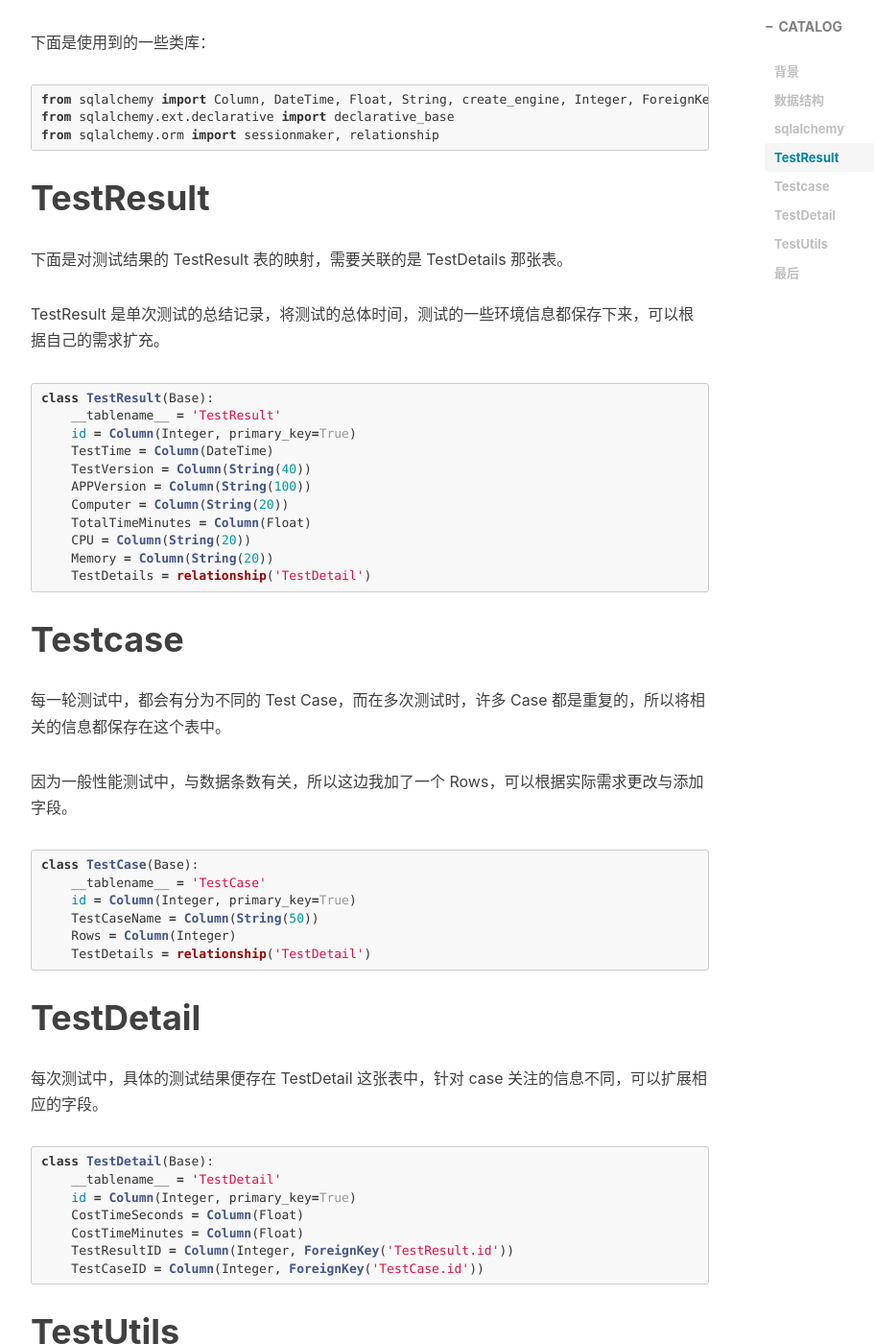
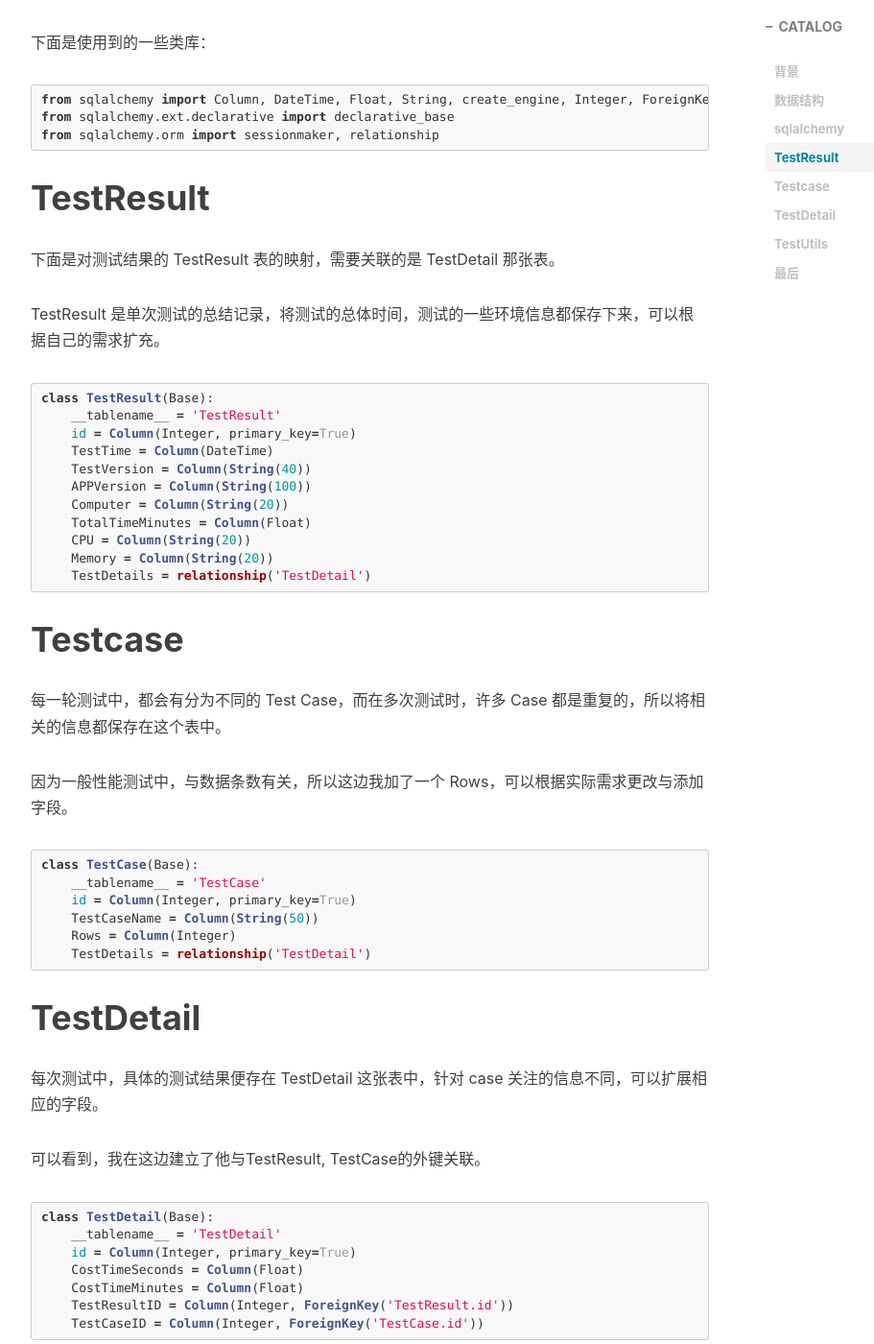
Before and after one commit to bearfly1990/bearfly.github.io, a Jekyll site: the page built from _posts/2018/12/2018-12-08-TestResultDBImplement.md, in a window 1280 px wide and 1400 px high, scrolled down 1503 px. Shown: the whole window at 96% size, without its empty margins (233-1144 px from the left). Built offline with Jekyll 4.4.1, drawn with Linux system fonts in a browser that asks for light colours; nearby versions of some CDN libraries; comment, search, counter and statistics services are not loaded.

Commit message:
fix content

````diff
--- a/_posts/2018/12/2018-12-08-TestResultDBImplement.md
+++ b/_posts/2018/12/2018-12-08-TestResultDBImplement.md
@@ -38,7 +38,7 @@ from sqlalchemy.orm import sessionmaker, relationship
 
 # TestResult
 
-下面是对测试结果的 TestResult 表的映射，需要关联的是 TestDetails 那张表。
+下面是对测试结果的 TestResult 表的映射，需要关联的是 TestDetail 那张表。
 
 TestResult 是单次测试的总结记录，将测试的总体时间，测试的一些环境信息都保存下来，可以根据自己的需求扩充。
 
@@ -75,6 +75,7 @@ class TestCase(Base):
 
 每次测试中，具体的测试结果便存在 TestDetail 这张表中，针对 case 关注的信息不同，可以扩展相应的字段。
 
+可以看到，我在这边建立了他与TestResult, TestCase的外键关联。
 ```python
 class TestDetail(Base):
     __tablename__ = 'TestDetail'
````
